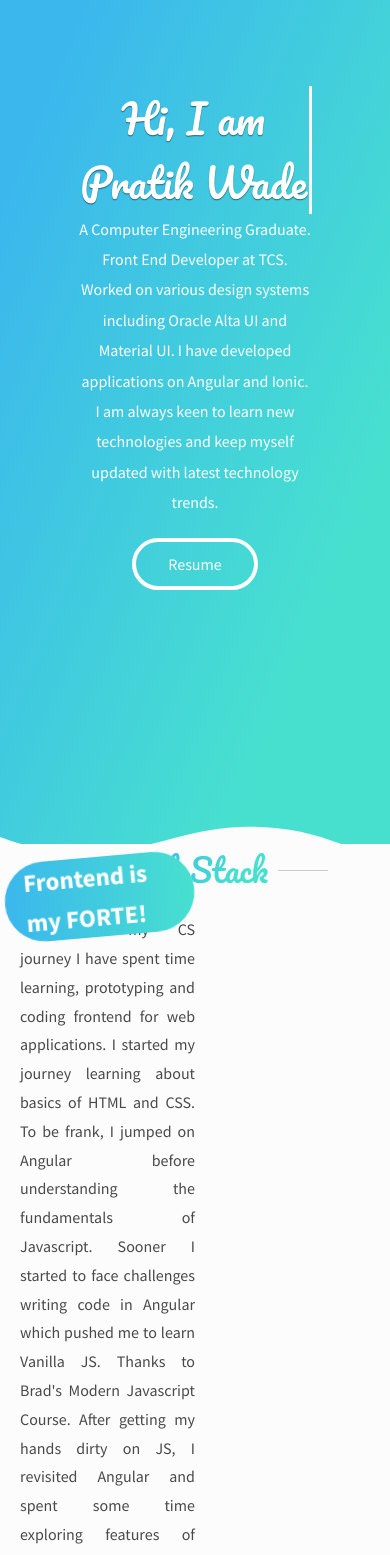
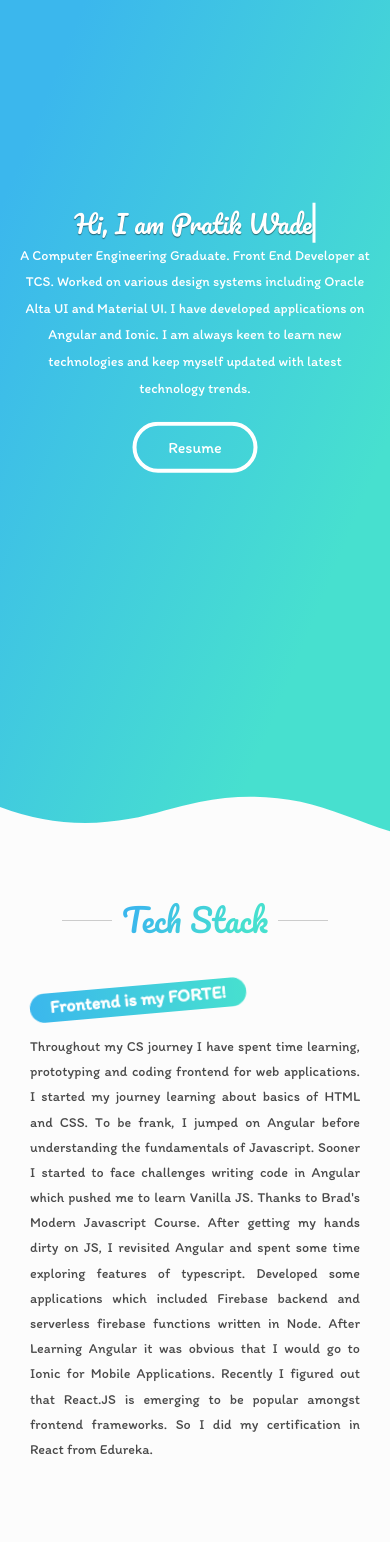
Before and after one commit to pratik-pdw/revamped-portfolio, a React (Create React App) app: page / in a window 390 px wide. Shown: the top 1555 px of the page. Built offline with nearby package versions, Linux system fonts and the light colour scheme.

Commit message:
responsive breakpoints for header and techstack section

```diff
--- a/src/components/Header.jsx
+++ b/src/components/Header.jsx
@@ -37,6 +37,7 @@ function Header() {
                 Oracle Alta UI and Material UI. I have developed applications on Angular and Ionic. I am always keen to
                 learn new technologies and keep myself updated with latest technology trends.</p>
                 <button className="btn btn-outlined">Resume</button>
+                {/* <a href="#techstack">Tech</a> */}
             </div>
         </header>
     )
--- a/src/components/TechStack.jsx
+++ b/src/components/TechStack.jsx
@@ -1,5 +1,5 @@
 import React from 'react'
-import { Icon, InlineIcon } from '@iconify/react';
+import { Icon } from '@iconify/react';
 import htmlIcon from '@iconify-icons/vscode-icons/file-type-html';
 import cssIcon from '@iconify-icons/vscode-icons/file-type-css';
 import jsIcon from '@iconify-icons/logos/javascript';
@@ -18,8 +18,8 @@ import flexedBiceps from '@iconify-icons/noto-v1/flexed-biceps';
 
 function TechStack() {
     return (
-        <section className="section-techstack">
-            <h3 className="heading-secondary margin-bottom-small">Tech Stack</h3>
+        <section id="techstack" className="section-techstack">
+            <h3 className="heading-secondary margin-bottom-medium">Tech Stack</h3>
             <div className="box">
                 <div className="box__left">
                     <h3 className="heading-tertiary">Frontend is my FORTE! <Icon icon={flexedBiceps} /></h3>
--- a/src/sass/abstracts/_variables.scss
+++ b/src/sass/abstracts/_variables.scss
@@ -1,12 +1,14 @@
-$color-primary: #3BB7ED;
-$color-secondary: #47E0CF;
-$color-tertiary: #1292A3;
-$color-white: #FFF;
-$color-grey-light: #CCCCCC;
+$color-primary: #3bb7ed;
+$color-secondary: #47e0cf;
+$color-tertiary: #1292a3;
+$color-white: #fff;
+$color-grey-light: #cccccc;
 $color-grey-lightest: #fcfcfc;
 $color-grey-dark: #494949;
 $color-black: #000;
-
+$icon-size: 10rem;
+$icon-size-tb: 8rem;
+$icon-size-mb: 6rem;
 $small: 2rem;
 $medium: 4rem;
 $large: 6rem;
--- a/src/sass/base/_typography.scss
+++ b/src/sass/base/_typography.scss
@@ -1,30 +1,35 @@
-@import url('https://fonts.googleapis.com/css2?family=Pacifico&family=Source+Sans+Pro:wght@400;600;700&display=swap');
-
-
-html{
+@import url("https://fonts.googleapis.com/css2?family=Pacifico&family=Source+Sans+Pro:wght@400;600;700&display=swap");
+@import url("https://fonts.googleapis.com/css2?family=Itim&display=swap");
+html {
     font-size: 62.5%;
 }
 
-body{
-    font-family: 'Source Sans Pro', 'sans-serif';
+body {
+    font-family: "Itim", "sans-serif";
     font-weight: 400;
     line-height: 1.6;
     font-size: 1.6rem;
 }
 
-
-.heading-primary{
-    font-family: 'Pacifico';
+.heading-primary {
+    font-family: "Pacifico";
     font-style: normal;
     font-weight: normal;
     font-size: 4rem;
-    text-shadow: 0px 1px 0.1rem rgba(0,0,0,.5);
+    text-shadow: 0px 1px 0.1rem rgba(0, 0, 0, 0.5);
+
+    @include responsive(tbp) {
+        font-size: 3.5rem;
+    }
+
+    @include responsive(mb) {
+        font-size: 2.5rem;
+    }
 }
 
-
-.heading-secondary{
+.heading-secondary {
     display: inline-block;
-    font-family: 'Pacifico';
+    font-family: "Pacifico";
     font-weight: 400;
     font-size: 3.2rem;
     background-image: linear-gradient(112.28deg, $color-primary 11.42%, $color-secondary 77.31%);
@@ -34,37 +39,23 @@ body{
     background-clip: text;
     position: relative;
 
-    &::after, &::before{
-        content:"";
+    &::after,
+    &::before {
+        content: "";
         width: 50px;
         height: 1.5px;
         background: $color-grey-light;
         position: absolute;
     }
-    &::after{
+    &::after {
         top: 50%;
         left: 100%;
         margin-left: 10px;
     }
 
-    &::before{
+    &::before {
         top: 50%;
         right: 100%;
         margin-right: 10px;
     }
-
-
-
 }
-
-
-
-.heading-tertiary{
-    font-size: 2.5rem;
-    display: inline-block;
-    padding: 0rem 2rem;
-    border-radius: 50px;
-    color: $color-white;
-    transform: rotate(-5deg);
-    background: linear-gradient(to right, $color-primary, $color-secondary);
-}
--- a/src/sass/components/_composition.scss
+++ b/src/sass/components/_composition.scss
@@ -1,95 +1,129 @@
-.composition{
-
-
+.composition {
     display: grid;
-    grid-template-columns: repeat(2,1fr);
+    grid-template-columns: repeat(2, 1fr);
     grid-template-rows: repeat(2, 1fr);
     grid-template-areas:
-    "composition1 composition2"
-    "composition3 composition3";
+        "composition1 composition2"
+        "composition3 composition3";
     justify-items: center;
     align-items: center;
     gap: 2rem;
-    & > div:nth-child(1){
+    & > div:nth-child(1) {
         grid-area: composition1;
         justify-self: end;
     }
 
-    & > div:nth-child(2){
+    & > div:nth-child(2) {
         grid-area: composition2;
         justify-self: start;
     }
 
-    & > div:nth-child(3){
+    & > div:nth-child(3) {
         grid-area: composition3;
         justify-self: center;
     }
 
-    &-triangle{
+    &-triangle {
         display: grid;
-        grid-template-columns: repeat(2,1fr);
+        grid-template-columns: repeat(2, 1fr);
         grid-template-rows: repeat(2, 1fr);
         // width: 50%;
-        grid-template-areas: "icon1 icon1"
-                             "icon2 icon3";
+        grid-template-areas:
+            "icon1 icon1"
+            "icon2 icon3";
         justify-items: center;
         align-items: center;
     }
+}
 
-    &-linear{
+.icon {
+    font-size: $icon-size;
+    filter: drop-shadow(0px 3px 0.2rem rgba($color-black, 0.2));
+    display: inline-block;
+    cursor: pointer;
+    transition: all 0.4s;
 
+    @include responsive(tbp) {
+        font-size: $icon-size-tb;
     }
 
+    @include responsive(mb) {
+        font-size: $icon-size-mb;
+    }
 
-}
-
-.icon{
-    font-size: 10rem;
-    filter: drop-shadow(0px 3px .2rem rgba($color-black,0.2));
-    display: inline-block;
-    cursor: pointer;
-    transition: all .4s;
-    // transform: rotate(0deg) scale(1);
-    &:hover{
+    &:hover {
         transform: scale(1.1) !important;
-        filter: drop-shadow(0px 4px .5rem rgba($color-black,0.2));
-
+        filter: drop-shadow(0px 4px 0.5rem rgba($color-black, 0.2));
     }
 }
 
-.composition-1, .composition-2, .composition-3{
-    .icon:nth-child(1){
+.composition-1,
+.composition-2,
+.composition-3 {
+    .icon:nth-child(1) {
         grid-area: icon1;
     }
-    .icon:nth-child(2){
+    .icon:nth-child(2) {
         grid-area: icon2;
         justify-self: end;
-        // font-size: 11rem;
     }
-    .icon:nth-child(3){
+    .icon:nth-child(3) {
         grid-area: icon3;
         justify-self: start;
-        font-size: 9rem;
+        font-size: calc(#{$icon-size} - 1rem);
+
+        @include responsive(tbp) {
+            font-size: calc(#{$icon-size-tb} - 1rem);
+        }
+
+        @include responsive(mb) {
+            font-size: calc(#{$icon-size-mb} - 1rem);
+        }
     }
 }
 
-.composition-3{
-    .icon:nth-child(1){
-        font-size: 11rem;
+.composition-3 {
+    .icon:nth-child(1) {
+        font-size: calc(#{$icon-size} + 1rem);
+        @include responsive(tbp) {
+            font-size: calc(#{$icon-size-tb} + 1rem);
+        }
+
+        @include responsive(mb) {
+            font-size: calc(#{$icon-size-mb} + 1rem);
+        }
     }
-    .icon:nth-child(2){
+    .icon:nth-child(2) {
         align-self: start;
         margin-top: 0.5rem;
-        font-size: 7rem;
+        font-size: calc(#{$icon-size} - 3rem);
         margin-right: -5rem;
         justify-self: center;
-        & > defs + g > path:first-child{
+        & > defs + g > path:first-child {
             display: none;
         }
+
+        @include responsive(tbp) {
+            font-size: calc(#{$icon-size-tb} - 1rem);
+        }
+
+        @include responsive(mb) {
+            margin-right: 0rem;
+            margin-top: 0rem;
+            font-size: calc(#{$icon-size-mb} - 1rem);
+        }
     }
-    .icon:nth-child(3){
+    .icon:nth-child(3) {
         align-self: start;
-        font-size: 5.5rem;
+        font-size: calc(#{$icon-size} - 5rem);
         margin-left: 2rem;
+
+        @include responsive(tbp) {
+            font-size: calc(#{$icon-size-tb} - 3rem);
+        }
+
+        @include responsive(mb) {
+            font-size: calc(#{$icon-size-mb} - 3rem);
+        }
     }
 }
--- a/src/sass/components/_techstack.scss
+++ b/src/sass/components/_techstack.scss
@@ -1,49 +1,66 @@
-.section-techstack{
+.section-techstack {
     text-align: center;
-    // height: 70vh;
     background: $color-grey-lightest;
+    padding: 5rem 0rem;
 }
 
-.box{
+.box {
     display: flex;
     max-width: 1140px;
     margin: 0 auto;
     padding: 0rem 2rem;
     align-items: center;
 
-    &__left{
+    @media (max-width: 681px) {
+        flex-direction: column;
+    }
+
+    &__left {
         flex: 1;
         text-align: left;
-        position: relative;
+        padding: 2rem;
 
-        .heading-tertiary{
+        @include responsive(mb) {
+            padding: 1rem;
+        }
+
+        .heading-tertiary {
             font-size: 2.5rem;
             display: inline-block;
             padding: 0rem 2rem;
             border-radius: 50px;
             color: $color-white;
             transform: rotate(-5deg);
-            position: absolute;
-            top: -50px;
-            left: -15px;
+            margin-bottom: 1rem;
             background: linear-gradient(to right, $color-primary, $color-secondary);
             transform-origin: left;
-            transition: transform .6s cubic-bezier(0.68, -0.6, 0.32, 1.6);
+            transition: transform 0.6s cubic-bezier(0.68, -0.6, 0.32, 1.6);
             cursor: pointer;
             backface-visibility: hidden;
-            &:hover{
+
+            @include responsive(tbp) {
+                font-size: 2.2rem;
+            }
+
+            @include responsive(mb) {
+                font-size: 1.8rem;
+            }
+
+            &:hover {
                 transform: rotate(0deg);
             }
         }
 
-        p{
+        p {
             color: $color-grey-dark;
             line-height: 1.8;
             text-align: justify;
+            @include responsive(tbp) {
+                font-size: 1.4rem;
+            }
         }
-
     }
-    &__right{
+    &__right {
         flex: 1;
     }
 }
--- a/src/sass/layout/_header.scss
+++ b/src/sass/layout/_header.scss
@@ -1,44 +1,60 @@
-.header{
+.header {
     width: 100%;
     height: 100vh;
-    background-image:linear-gradient(112.28deg, $color-primary 11.42%, $color-secondary 77.31%);
+    background-image: linear-gradient(112.28deg, $color-primary 11.42%, $color-secondary 77.31%);
     position: relative;
     overflow: hidden;
 
-     &__curve{
+    &__curve {
         position: absolute;
-         bottom: -30px;
+        bottom: 0px;
         width: calc(124% + 1.3px);
 
-         &-shape{
+        &-shape {
             fill: $color-grey-lightest;
         }
     }
 
-     &__content{
+    &__content {
+        font-family: inherit;
         position: absolute;
         top: 40%;
         left: 50%;
-         transform: translate(-50%,-50%);
+        transform: translate(-50%, -50%);
         text-align: center;
         color: white;
         width: 60%;
+
+        @include responsive(tbp) {
+            width: 80%;
         }
 
-     &__desc{
-        font-family: Source Sans Pro;
+        @include responsive(mb) {
+            width: 90%;
+        }
+    }
+
+    &__desc {
+        font-family: inherit;
         font-style: normal;
         font-weight: 400;
+        font-size: 1.8rem;
+        line-height: 1.9;
+
+        @include responsive(tbp) {
             font-size: 1.6rem;
-        line-height: 1.9;
         }
 
-    &__typewriter{
+        @include responsive(mb) {
+            font-size: 1.4rem;
+        }
+    }
+
+    &__typewriter {
         display: inline-block;
-        &-txt{
+        &-txt {
             border-right: 3px solid $color-white;
             display: inline-block;
         }
     }
-
 }
--- a/src/sass/main.scss
+++ b/src/sass/main.scss
@@ -1,20 +1,20 @@
-@import 'abstracts/variables';
-@import 'abstracts/utilities';
-@import 'abstracts/mixins';
+@import "abstracts/variables";
+@import "abstracts/mixins";
+@import "abstracts/utilities";
 
-@import 'base/reset';
-@import 'base/typography';
+@import "base/reset";
+@import "base/typography";
 
 // @import 'layout/navigation';
 // @import 'layout/grid';
-@import 'layout/header';
+@import "layout/header";
 // @import 'layout/footer';
 // @import 'layout/sidebar';
 // @import 'layout/forms';
 
-@import 'components/buttons';
-@import 'components/techstack';
-@import 'components/composition';
+@import "components/buttons";
+@import "components/techstack";
+@import "components/composition";
 // @import 'components/carousel';
 // @import 'components/cover';
 // @import 'components/dropdown';
```
Also changed, not shown: src/sass/abstracts/_mixins.scss (+4 -4 lines). Lines whose indentation alone changed are shown as unchanged.
